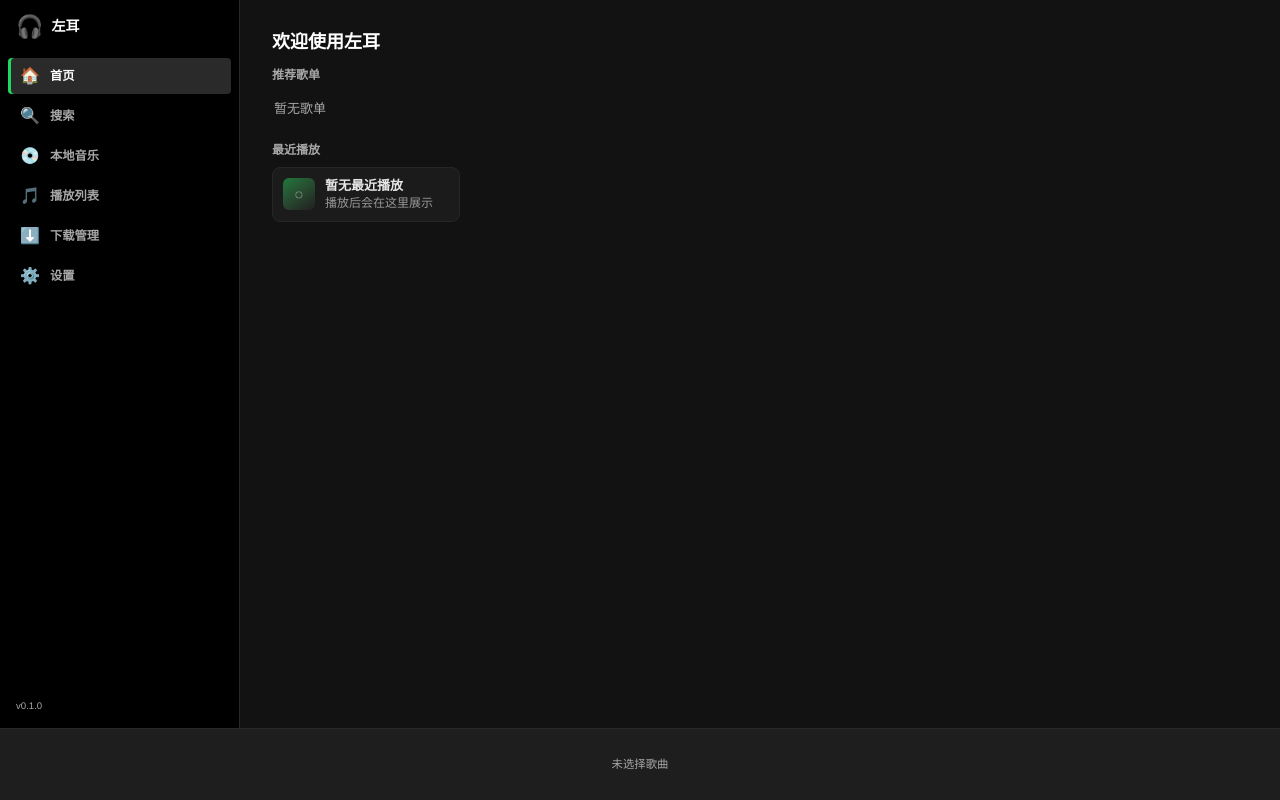
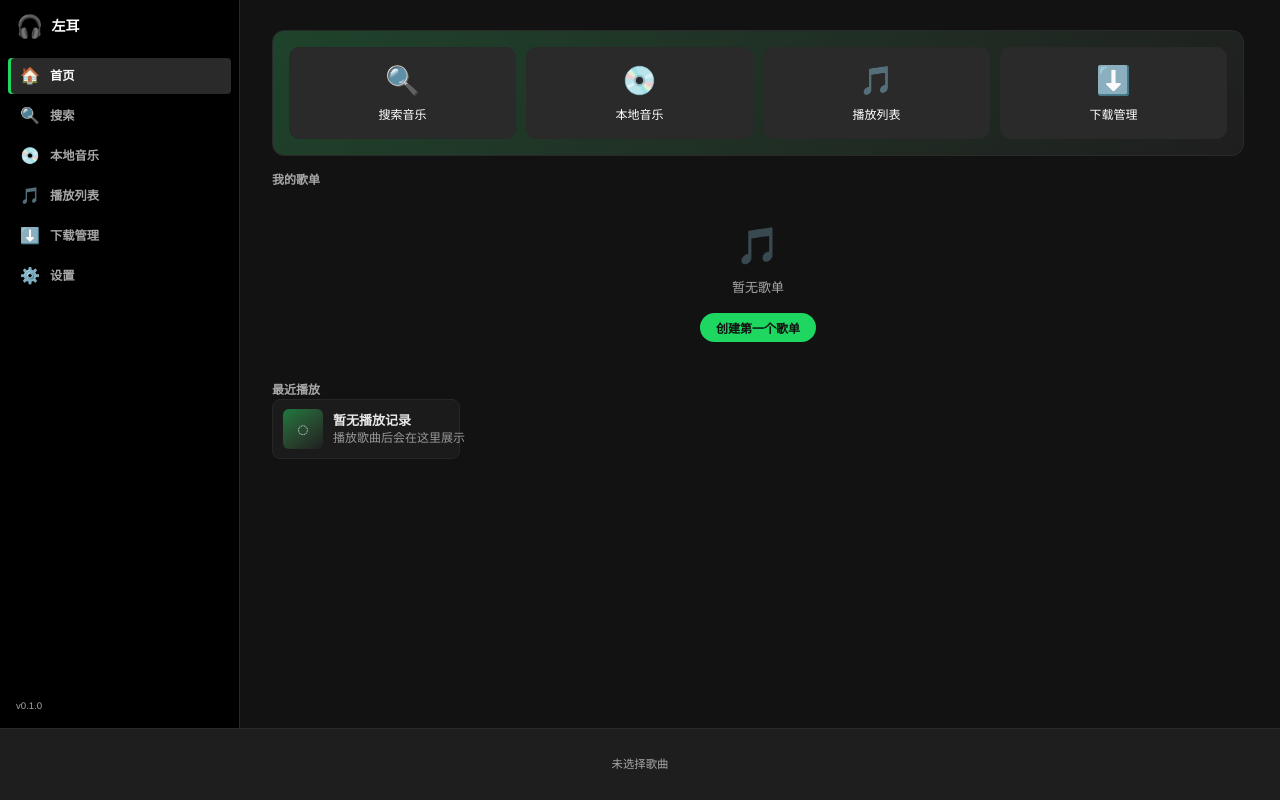
Before and after one commit to Li7ky/AurisLeft, a React (Vite) app: page /#/home in a window 1280 px wide. Built offline with nearby package versions, Linux system fonts and the light colour scheme.

Commit message:
fix: 修复日志

```diff
--- a/src/pages/Home/index.css
+++ b/src/pages/Home/index.css
@@ -20,21 +20,81 @@
   flex: 1;
 }
 
-.home-page__title {
-  font-size: 18px;
-  margin: 0 0 12px;
-  font-weight: 700;
+.home-page__section {
+  margin-bottom: 16px;
 }
 
-.home-page__section {
-  margin-bottom: 16px;
+.home-page__section--featured {
+  background: linear-gradient(135deg, color-mix(in srgb, var(--primary) 20%, var(--bg-elevated)), var(--bg-elevated));
+  border: 1px solid var(--border);
+  border-radius: 12px;
+  padding: 16px;
+}
+
+.home-page__section-header {
+  display: flex;
+  align-items: center;
+  justify-content: space-between;
+  margin-bottom: 8px;
 }
 
 .home-page__section-title {
   font-size: 12px;
   font-weight: 600;
   color: var(--text-secondary);
-  margin: 0 0 8px;
+  margin: 0;
+}
+
+.home-page__view-all {
+  font-size: 11px;
+  color: var(--text-secondary);
+  background: transparent;
+  border: none;
+  cursor: pointer;
+  padding: 4px 8px;
+  border-radius: 4px;
+  transition: all 0.15s;
+}
+
+.home-page__view-all:hover {
+  color: var(--text-primary);
+  background: var(--bg-highlight);
+}
+
+.home-page__quick-actions {
+  display: grid;
+  grid-template-columns: repeat(auto-fit, minmax(120px, 1fr));
+  gap: 10px;
+}
+
+.home-page__action-btn {
+  display: flex;
+  flex-direction: column;
+  align-items: center;
+  justify-content: center;
+  gap: 8px;
+  padding: 16px;
+  background: var(--bg-highlight);
+  border: 1px solid var(--border);
+  border-radius: 10px;
+  cursor: pointer;
+  transition: all 0.2s;
+}
+
+.home-page__action-btn:hover {
+  background: var(--surface-hover);
+  transform: translateY(-2px);
+  border-color: var(--primary);
+}
+
+.home-page__action-icon {
+  font-size: 28px;
+}
+
+.home-page__action-label {
+  font-size: 12px;
+  color: var(--text-primary);
+  font-weight: 500;
 }
 
 .home-page__grid {
@@ -52,23 +112,34 @@
   border-radius: 8px;
   padding: 9px 10px;
   min-height: 52px;
+  cursor: pointer;
+  transition: all 0.15s;
+}
+
+.home-compact-card:hover {
+  background: var(--surface-hover);
+  border-color: var(--primary);
 }
 
 .home-compact-card--muted {
   opacity: 0.9;
 }
 
-.home-compact-card__icon {
-  width: 32px;
-  height: 32px;
+.home-compact-card__cover {
+  width: 40px;
+  height: 40px;
   border-radius: 6px;
   flex-shrink: 0;
   display: flex;
   align-items: center;
   justify-content: center;
   color: var(--text-primary);
-  font-size: 14px;
+  font-size: 16px;
   background: linear-gradient(145deg, color-mix(in srgb, var(--primary) 55%, #1f1f1f), #222);
+}
+
+.home-compact-card__cover-icon {
+  font-size: 20px;
 }
 
 .home-compact-card__meta {
@@ -93,9 +164,37 @@
 }
 
 .home-page__empty-text {
-  padding: 8px 2px;
+  text-align: center;
+  padding: 24px 2px;
   color: var(--text-secondary);
   font-size: 13px;
+  display: flex;
+  flex-direction: column;
+  align-items: center;
+  gap: 8px;
+}
+
+.home-page__empty-icon {
+  font-size: 36px;
+  opacity: 0.6;
+}
+
+.home-page__create-btn {
+  margin-top: 8px;
+  padding: 6px 16px;
+  background: var(--primary);
+  color: var(--bg-base);
+  border: none;
+  border-radius: 20px;
+  font-size: 12px;
+  font-weight: 600;
+  cursor: pointer;
+  transition: all 0.15s;
+}
+
+.home-page__create-btn:hover {
+  background: var(--accent);
+  transform: scale(1.05);
 }
 
 .home-page__lyric-panel {
--- a/src/pages/Home/index.tsx
+++ b/src/pages/Home/index.tsx
@@ -1,7 +1,7 @@
 import { usePlayerStore } from "../../store/playerStore";
 import { usePlaylistStore } from "../../store/playlistStore";
 import { useEffect } from "react";
-import LyricDisplay from "../../components/lyric/LyricDisplay";
+import { useNavigate } from "react-router-dom";
 import { PlaybackState } from "../../types";
 import "./index.css";
 
@@ -10,6 +10,7 @@ export default function Home() {
   const playbackState = usePlayerStore((s) => s.playbackState);
   const playlists = usePlaylistStore((s) => s.playlists);
   const loadPlaylists = usePlaylistStore((s) => s.loadPlaylists);
+  const navigate = useNavigate();
 
   useEffect(() => {
     loadPlaylists();
@@ -17,22 +18,65 @@ export default function Home() {
 
   const showLyric = currentSong && playbackState !== PlaybackState.Idle;
 
+  const quickActions = [
+    { label: "搜索音乐", icon: "🔍", action: () => navigate("/search") },
+    { label: "本地音乐", icon: "💿", action: () => navigate("/local") },
+    { label: "播放列表", icon: "🎵", action: () => navigate("/playlist") },
+    { label: "下载管理", icon: "⬇️", action: () => navigate("/download") },
+  ];
+
   return (
     <div className="home-page home-page--compact">
       <div className={`home-page__content${showLyric ? " home-page__content--with-lyric" : ""}`}>
-        <h2 className="home-page__title">欢迎使用左耳</h2>
-
         {!showLyric && (
           <>
+            {/* 快捷入口 */}
+            <section className="home-page__section home-page__section--featured">
+              <div className="home-page__quick-actions">
+                {quickActions.map((action) => (
+                  <button
+                    key={action.label}
+                    className="home-page__action-btn"
+                    onClick={action.action}
+                  >
+                    <span className="home-page__action-icon">{action.icon}</span>
+                    <span className="home-page__action-label">{action.label}</span>
+                  </button>
+                ))}
+              </div>
+            </section>
+
+            {/* 推荐歌单 */}
             <section className="home-page__section">
-              <h3 className="home-page__section-title">推荐歌单</h3>
+              <div className="home-page__section-header">
+                <h3 className="home-page__section-title">我的歌单</h3>
+                {playlists.length > 0 && (
+                  <button
+                    className="home-page__view-all"
+                    onClick={() => navigate("/playlist")}
+                  >
+                    查看全部
+                  </button>
+                )}
+              </div>
               {playlists.length === 0 ? (
-                <div className="home-page__empty-text">暂无歌单</div>
+                <div className="home-page__empty-text">
+                  <div className="home-page__empty-icon">🎵</div>
+                  <div>暂无歌单</div>
+                  <button
+                    className="home-page__create-btn"
+                    onClick={() => navigate("/playlist")}
+                  >
+                    创建第一个歌单
+                  </button>
+                </div>
               ) : (
                 <div className="home-page__grid">
-                  {playlists.map((pl) => (
-                    <div key={pl.id} className="home-compact-card">
-                      <div className="home-compact-card__icon">♪</div>
+                  {playlists.slice(0, 6).map((pl) => (
+                    <div key={pl.id} className="home-compact-card" onClick={() => navigate("/playlist")}>
+                      <div className="home-compact-card__cover">
+                        <span className="home-compact-card__cover-icon">♪</span>
+                      </div>
                       <div className="home-compact-card__meta">
                         <div className="home-compact-card__name" title={pl.name}>{pl.name}</div>
                         <div className="home-compact-card__sub">{pl.songCount} 首</div>
@@ -43,14 +87,17 @@ export default function Home() {
               )}
             </section>
 
+            {/* 最近播放 */}
             <section className="home-page__section">
               <h3 className="home-page__section-title">最近播放</h3>
               <div className="home-page__grid">
                 <div className="home-compact-card home-compact-card--muted">
-                  <div className="home-compact-card__icon">◌</div>
+                  <div className="home-compact-card__cover">
+                    <span className="home-compact-card__cover-icon">◌</span>
+                  </div>
                   <div className="home-compact-card__meta">
-                    <div className="home-compact-card__name">暂无最近播放</div>
-                    <div className="home-compact-card__sub">播放后会在这里展示</div>
+                    <div className="home-compact-card__name">暂无播放记录</div>
+                    <div className="home-compact-card__sub">播放歌曲后会在这里展示</div>
                   </div>
                 </div>
               </div>
```
Also changed, not shown: 1 other file (tests, documents, lock files or other folders).
